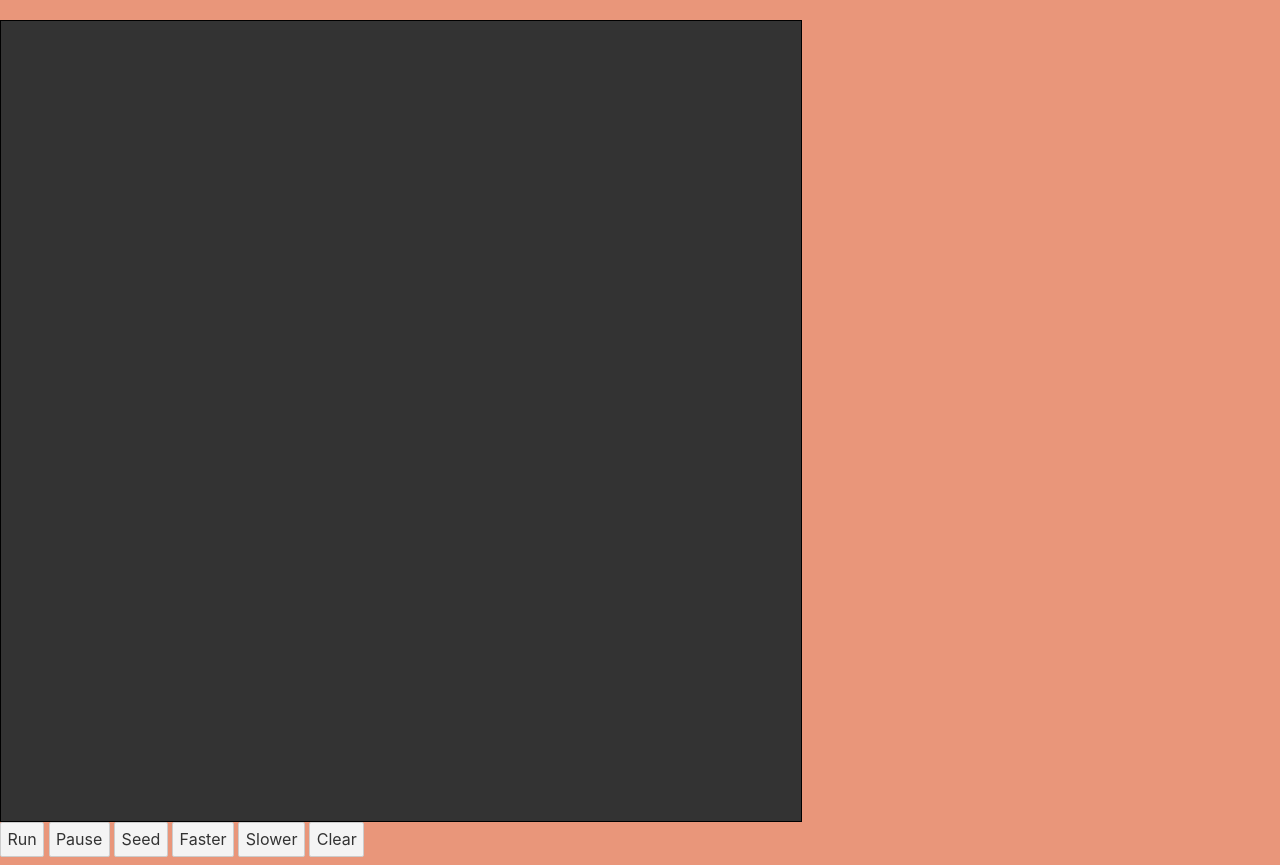
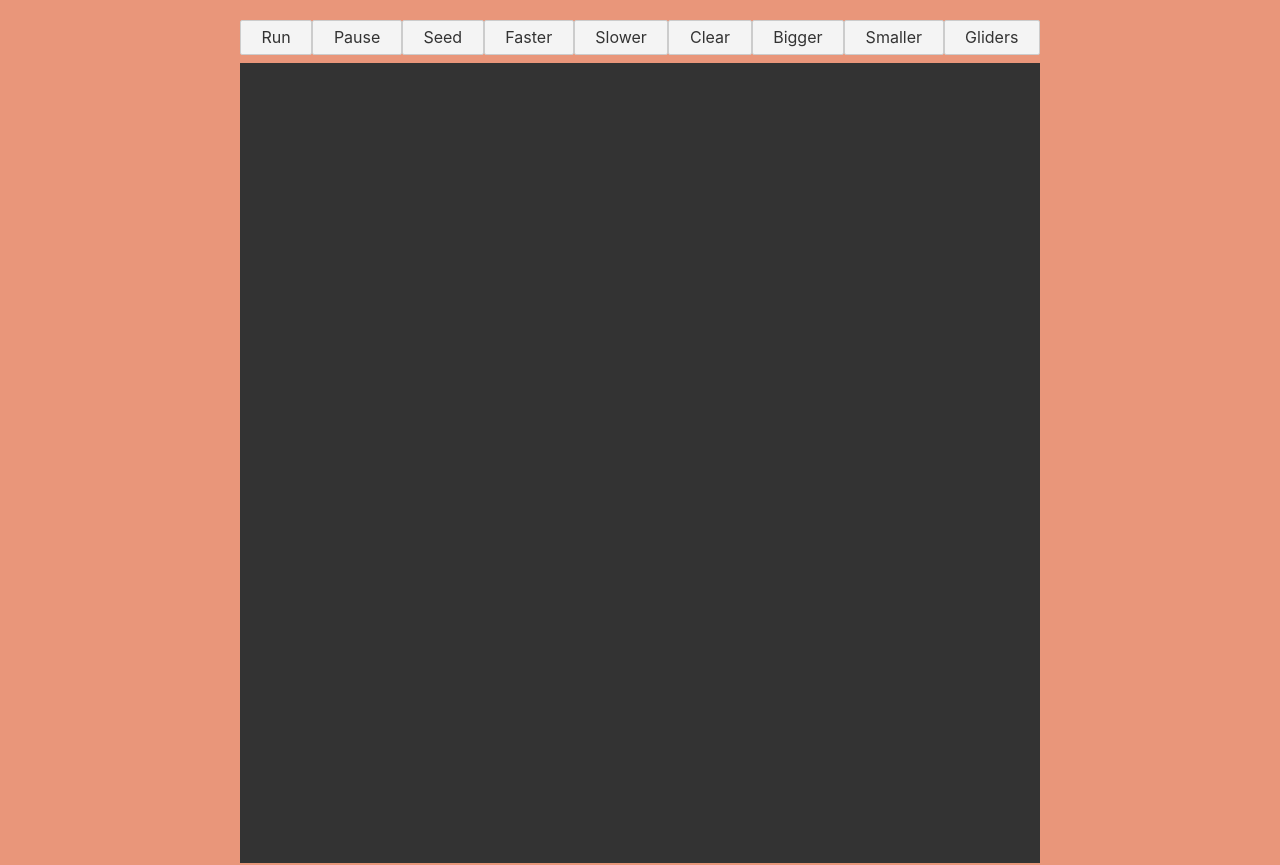
Before and after one commit to theSherwood/game-o-life, a Svelte app: page / in a window 1280 px wide. Built offline with nearby package versions, Linux system fonts and the light colour scheme.

Commit message:
add bigger, small, gliders

```diff
--- a/src/components/GameContainer.svelte
+++ b/src/components/GameContainer.svelte
@@ -6,12 +6,14 @@
   let cellSize = 8;
   let stepSize = 500;
   let intervalId;
-  let board = new Array(y).fill(0)
+  let board;
+  let gliders = false;
 
   emptyBoard()
 
   function emptyBoard() {
-    board = board.map(val => {
+    const newBoard = new Array(y).fill(0);
+    board = newBoard.map(val => {
       return new Array(x).fill(0)
     })
   }
@@ -27,7 +29,11 @@
   }
 
   function handleClick(i, j) {
+    if (gliders) {
+      makeGlider(i, j)
+    } else {
       board[i][j] = board[i][j] === 0 ? 1 : 0;
+    }
     board = board;
   }
 
@@ -51,9 +57,48 @@
     }
   }
 
+  function bigger() {
+    x = x < 400 ? x + 10 : x;
+    y = y < 400 ? y + 10 : y;
+    emptyBoard();
+  }
+
+  function smaller() {
+    x = x > 10 ? x - 10 : x;
+    y = y > 10 ? y - 10 : y;
+    emptyBoard();
+  }
+
+  function toggleGliders() {
+    gliders = !gliders;
+  }
+
+  function makeGlider(i, j) {
+    try {
+      board[i][j] = 1;
+      board[i][j-1] = 1;
+      board[i][j-2] = 1;
+      board[i-1][j] = 1;
+      board[i-2][j-1] = 1;
+    } catch (err) {
+      board[i][j] = board[i][j] === 0 ? 1 : 0;
+    }
+  }
 </script>
 
 <section class="game-container">
+  <section class="controls">
+    <button on:click={run}>Run</button>
+    <button on:click={pause}>Pause</button>
+    <button on:click={seed}>Seed</button>
+    <button on:click={faster} class:disabled={stepSize <= 50}>Faster</button>
+    <button on:click={slower} class:disabled={stepSize >= 1000}>Slower</button>
+    <button on:click={emptyBoard}>Clear</button>
+    <button on:click={bigger} class:disabled={x >= 400}>Bigger</button>
+    <button on:click={smaller} class:disabled={x <= 10}>Smaller</button>
+    <button on:click={toggleGliders} class:disabled={gliders}>Gliders</button>
+  </section>
+  <section class="board-container">
     {#each board as row, i}
       <div class="row" style={`height: ${cellSize}px;`}>
         {#each row as cell, j}
@@ -62,12 +107,7 @@
       </div>
     {/each}
   </section>
-<button on:click={run}>Run</button>
-<button on:click={pause}>Pause</button>
-<button on:click={seed}>Seed</button>
-<button on:click={faster}>Faster</button>
-<button on:click={slower}>Slower</button>
-<button on:click={emptyBoard}>Clear</button>
+</section>
 
 <style>
   .game-container :global(*) {
@@ -75,9 +115,24 @@
   }
 
   .game-container {
-    border: solid 1px black;
+    margin: auto;
+    width: max-content;
+  }
+
+  .controls {
+    display: flex;
+    flex-direction: row;
+    justify-content: space-evenly;
+  }
+
+  button {
+    flex: 1 1 auto;
+  }
+
+  .board-container {
     width: max-content;
     height: max-content;
+    margin: auto;
   }
 
   .row {
@@ -87,11 +142,15 @@
 
   .cell {
     background: #333;
-    /* border: solid 1px black; */
     display: inline-block;
   }
 
   .active {
     background: white;
   }
+
+  .disabled {
+    background: darkgray;
+    color: gray;
+  }
 </style>
```
Lines whose indentation alone changed are shown as unchanged.
